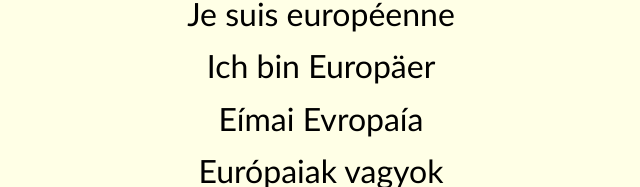
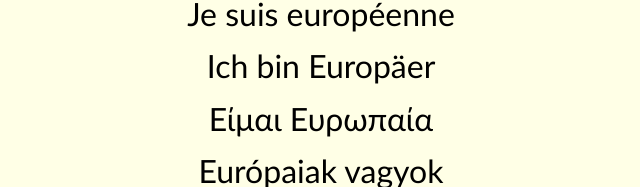
Before and after one commit to joedborg/iameuropean, a plain HTML site: page index.html in a window 1280 px wide. Shown: the part 470-657 px from the top of the page, without its empty margins (319-959 px from the left). Drawn offline with Linux system fonts and the light colour scheme.

Commit message:
Start to use native alphabets

```diff
--- a/index.html
+++ b/index.html
@@ -17,7 +17,7 @@
                 <li>Olen eurooppalainen</li>
                 <li>Je suis européenne</li>
                 <li>Ich bin Europäer</li>
-                <li>Eímai Evropaía</li>
+                <li>Είμαι Ευρωπαία</li>
                 <li>Európaiak vagyok</li>
                 <li>Táim Eorpach</li>
                 <li>Ia sono europea</li>
```
